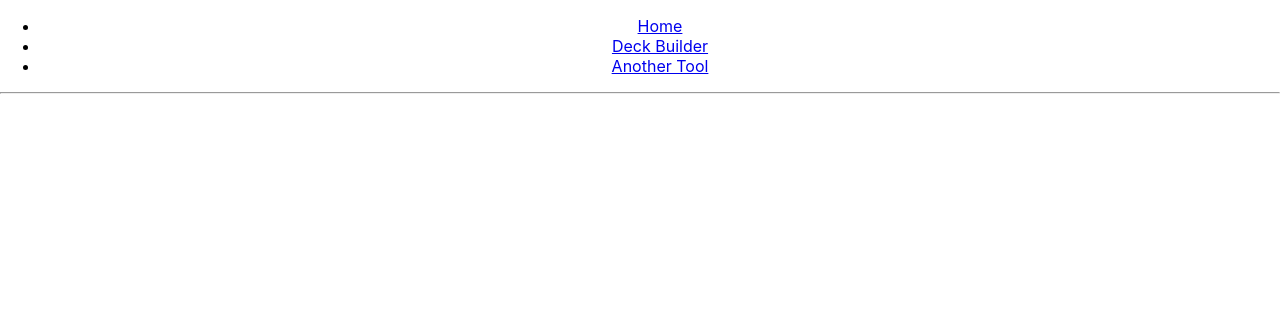
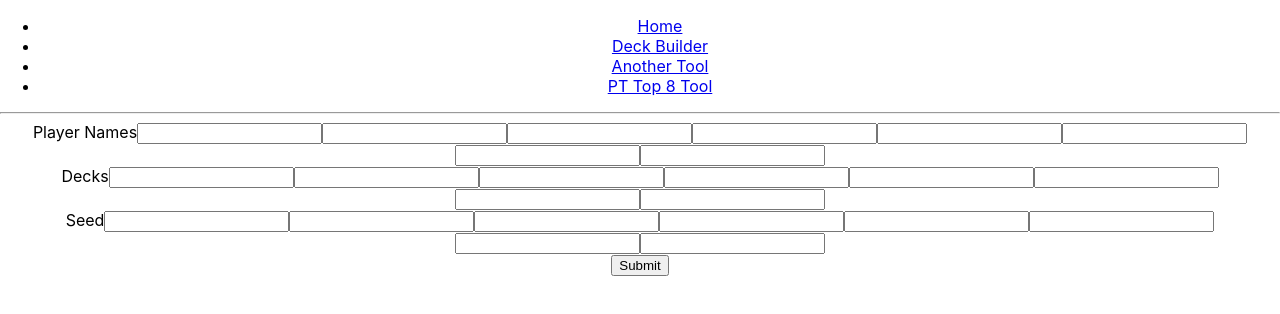
Before and after one commit to ANRoebuck/mtg-shelf, a React (Create React App) app: page /ptTop8 in a window 1280 px wide. Shown: the top 314 px of the page. Built offline with nearby package versions, Linux system fonts and the light colour scheme.

Commit message:
First push, done some boxes and a button

```diff
--- a/src/App.js
+++ b/src/App.js
@@ -4,6 +4,7 @@ import './App.css';
 import DeckBuilder from "./DeckBuilder";
 import Home from "./Home";
 import Tool2 from "./Tool2";
+import PTtool from "./PTtool"
 
 const App = () => {
 
@@ -15,6 +16,7 @@ const App = () => {
             <li className="menu-item"><Link exact to={'/'}>Home</Link></li>
             <li className="menu-item"><Link to={'/deckBuilder'}>Deck Builder</Link></li>
             <li className="menu-item"><Link to={'/someOtherTool'}>Another Tool</Link></li>
+            <li className="menu-item"><Link to={'/ptTop8'}>PT Top 8 Tool</Link></li>
           </ul>
 
           <hr/>
@@ -22,6 +24,7 @@ const App = () => {
           <Route exact path='/' component={Home}/>
           <Route path='/deckBuilder' component={DeckBuilder}/>
           <Route path='/someOtherTool' component={Tool2}/>
+          <Route path='/ptTop8' component={PTtool}/>
 
       </div>
     </Router>
--- /dev/null
+++ b/src/Components/ArrayInput.jsx
@@ -0,0 +1,22 @@
+import React from "react";
+
+const ArrayInput = ({numberOfInputs, type}) => {
+
+    let arrays = [];
+
+    for(let i = 0; i < numberOfInputs; i++){
+        arrays.push(<input class="" id={type} name={type + "-name"} type="text"></input>)
+    }
+
+
+  return (
+    <div>
+      <label class="govuk-label" for="event-name">
+        {type}
+      </label>
+      {arrays}
+    </div>
+  );
+};
+
+export default ArrayInput;
--- a/src/DeckBuilder.css
+++ b/src/DeckBuilder.css
@@ -1,22 +1,18 @@
 .deck-builder {
   display: flex;
   height: 100%; }
-
   .deck-builder .card-search {
     padding: 10px;
     width: 250px;
     border: 2px black; }
-
     .deck-builder .card-search .search-result.covered {
       height: 50px;
       overflow: hidden; }
-
   .deck-builder .deckList {
     width: 100%;
     height: 100%;
     border: 2px black;
     display: flex; }
-
     .deck-builder .deckList .deckListColumn .search-result.covered {
       height: 50px;
       overflow: hidden; }
--- /dev/null
+++ b/src/PTtool.jsx
@@ -0,0 +1,17 @@
+import React from "react";
+import ArrayInput from "./Components/ArrayInput";
+
+const PTtool = () => {
+  return (
+    <div>
+      <form>
+        <ArrayInput type={"Player Names"} numberOfInputs={8} />
+        <ArrayInput type={"Decks"} numberOfInputs={8} />
+        <ArrayInput type={"Seed"} numberOfInputs={8} />
+        <input type="submit" value="Submit"></input>
+      </form>
+    </div>
+  );
+};
+
+export default PTtool;
```
Also changed, not shown: 1 other file (tests, documents, lock files or other folders). Lines whose indentation alone changed are shown as unchanged.
